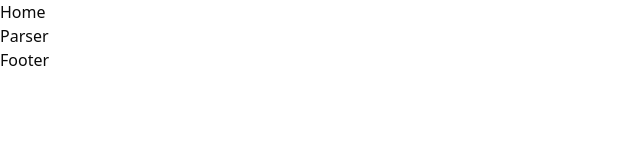
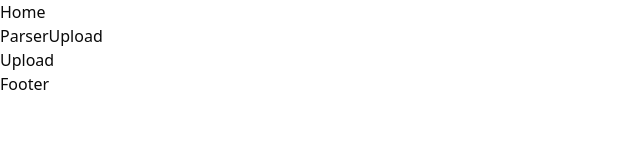
Before and after one commit to bismaysarangi/resume-parser-and-manager, a React (Vite) app in the folder frontend/: page /upload in a window 1280 px wide. Before the commit this address had no page. Shown: the top 160 px of the page, without its empty margins (0-640 px from the left). Built offline with nearby package versions, Linux system fonts and the light colour scheme.

Commit message:
feat: add Upload page and link it in Navbar

```diff
--- a/frontend/src/App.jsx
+++ b/frontend/src/App.jsx
@@ -3,6 +3,7 @@ import Home from "./pages/Home";
 import Navbar from "./components/Navbar";
 import Parser from "./pages/Parser";
 import Footer from "./components/Footer";
+import Upload from "./pages/Upload";
 
 function App() {
   return (
@@ -11,6 +12,7 @@ function App() {
       <Routes>
         <Route path="/" element={<Home />} />
         <Route path="/parser" element={<Parser />} />
+        <Route path="/upload" element={<Upload />} />
       </Routes>
       <Footer />
     </Router>
--- a/frontend/src/components/Navbar.jsx
+++ b/frontend/src/components/Navbar.jsx
@@ -10,6 +10,7 @@ const Navbar = () => {
         </li>
         <li>
           <Link to="/parser">Parser</Link>
+          <Link to="/upload">Upload</Link>
         </li>
       </ul>
     </nav>
--- /dev/null
+++ b/frontend/src/pages/Upload.jsx
@@ -0,0 +1,7 @@
+import React from "react";
+
+const Upload = () => {
+  return <div>Upload</div>;
+};
+
+export default Upload;
```
